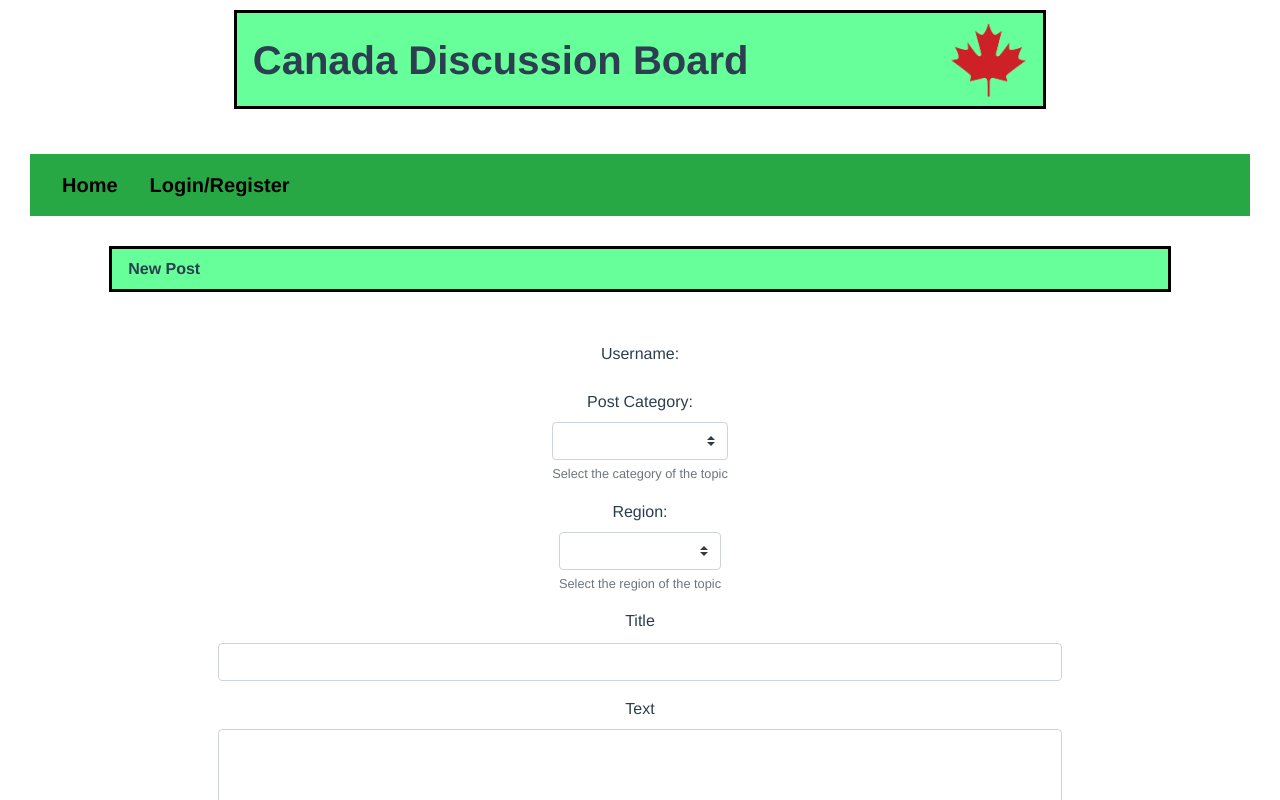
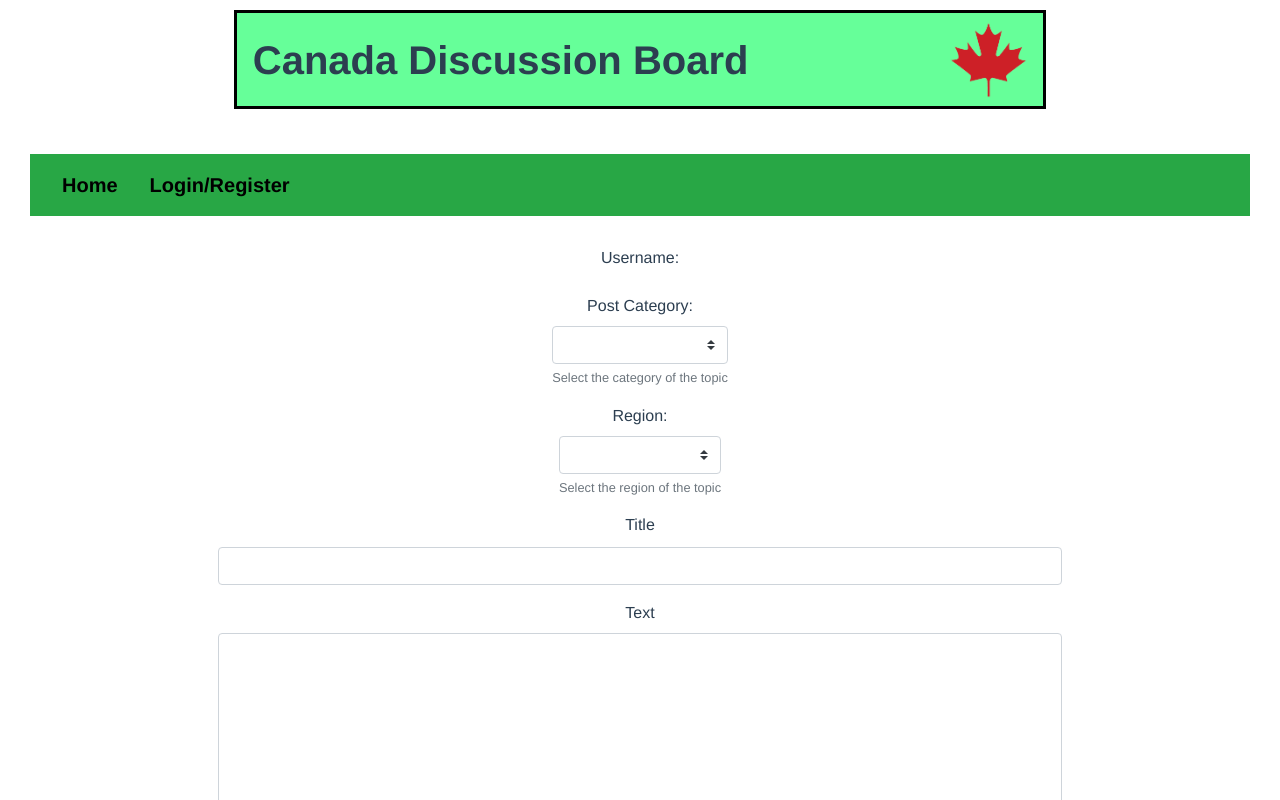
Before and after one commit to kokonattuDream/DiscussionBoard-UI, a Vue app: page /newpost in a window 1280 px wide. Shown: the top 800 px of the page. Built offline with nearby package versions, Linux system fonts and the light colour scheme.

Commit message:
change layout

```diff
--- a/src/App.vue
+++ b/src/App.vue
@@ -1,8 +1,8 @@
 <template>
   <div id="app">
     <div class="row justify-content-center">
-        <Title id="title"/>
-      </div>
+      <Title id="title" />
+    </div>
     <div id="nav" class="row">
       <div class="col-xl-12">
         <b-navbar toggleable="lg" type="light" variant="success">
--- a/src/components/Board.vue
+++ b/src/components/Board.vue
@@ -51,12 +51,12 @@
 import { mapState } from "vuex";
 export default {
   name: "Board",
-  props: ["user"],
   data() {
     return {};
   },
   computed: mapState({
-    posts: state => state.post.posts
+    posts: state => state.post.posts,
+    user: state => state.user.user
   }),
   created() {
     this.$store.dispatch("post/getAllPosts");
--- a/src/views/Home.vue
+++ b/src/views/Home.vue
@@ -1,6 +1,6 @@
 <template>
   <div class="home">
-    <Board :user="`${this.user}`" />
+    <Board />
   </div>
 </template>
 
--- a/src/views/NewPost.vue
+++ b/src/views/NewPost.vue
@@ -1,16 +1,5 @@
-/* eslint-disable prettier/prettier */
 <template>
   <div>
-    <div class="row justify-content-center">
-      <div class="col-sm-10" style="margin-bottom: 50px;">
-        <nav
-          class="navbar navbar-light"
-          style=" border-color: black; border-style: solid; background-color: #66ff99;"
-        >
-          <strong>New Post</strong>
-        </nav>
-      </div>
-    </div>
     <b-form @submit="onSubmit">
       <div class="row justify-content-center">
         <b-form-group id="input-group-2" label="Username:" label-for="input-2">
```
